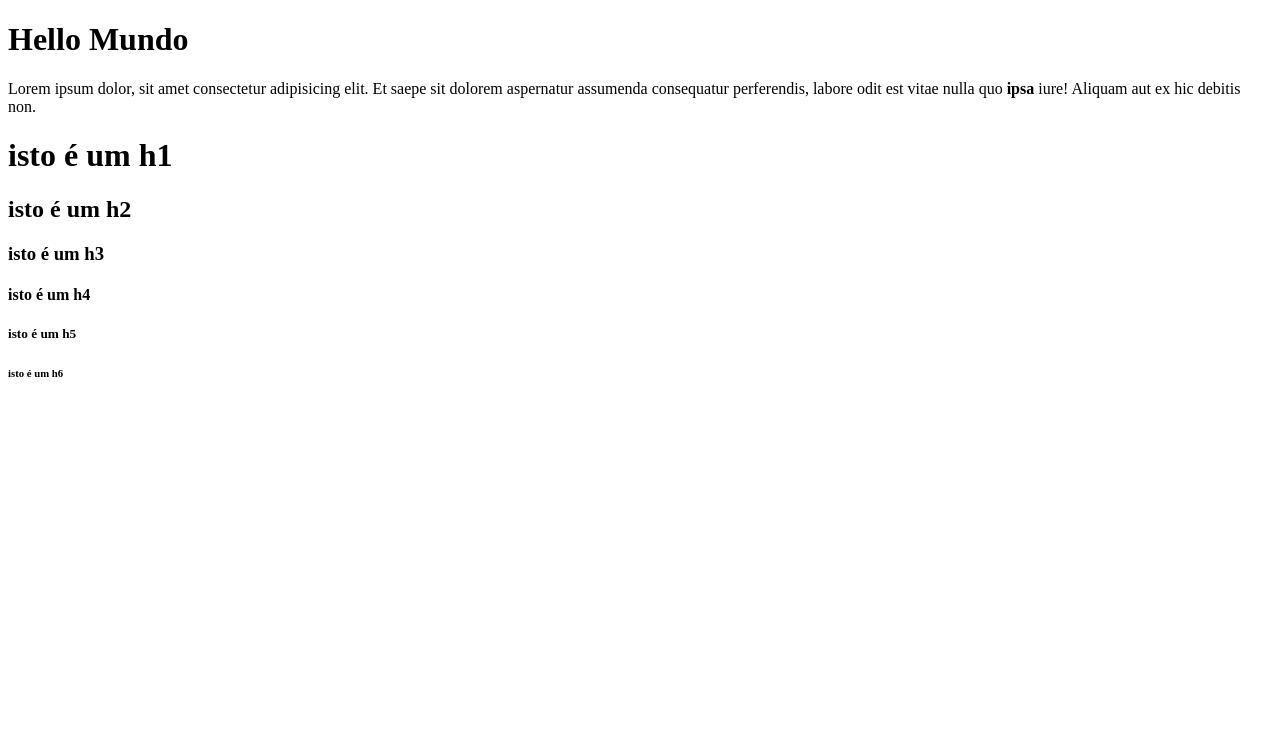
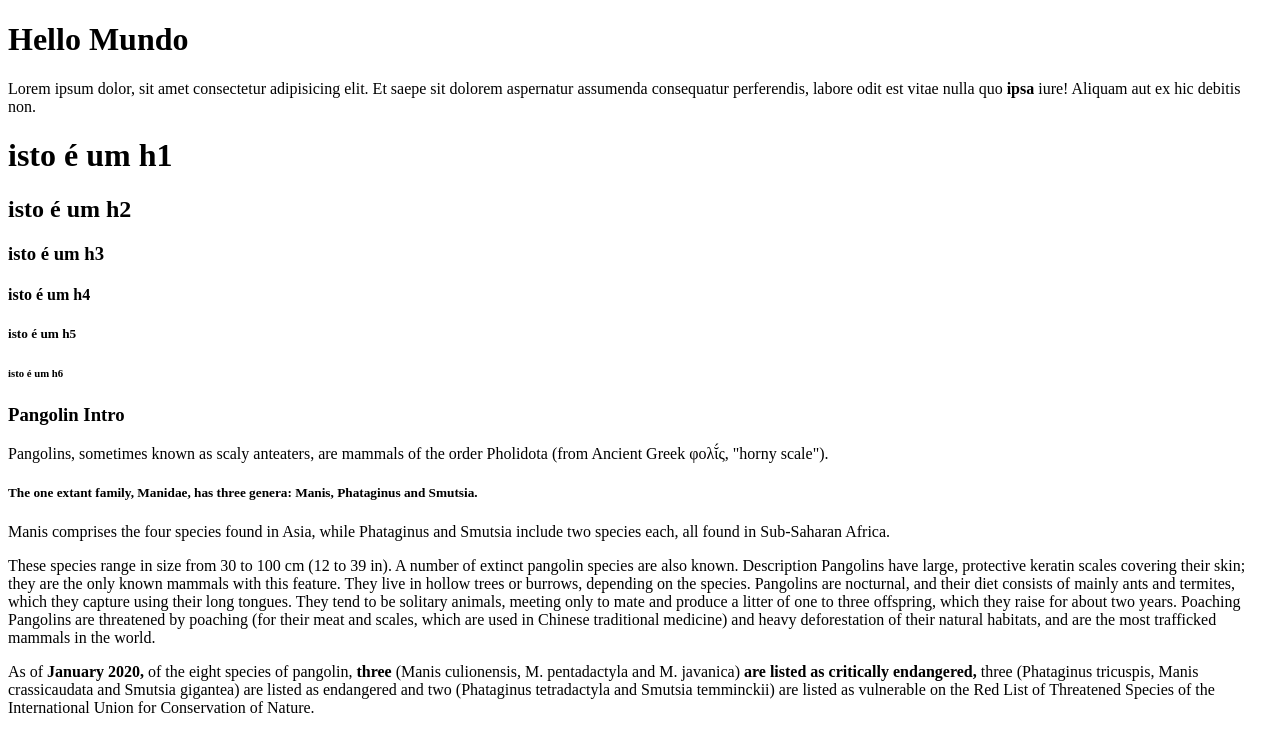
Before and after one commit to SaraBarrett/DDM_WEB, a plain HTML site: page index.html in a window 1280 px wide. Drawn offline with Linux system fonts and the light colour scheme.

Commit message:
exercise pp22

```diff
--- a/index.html
+++ b/index.html
@@ -20,5 +20,38 @@
     <h5>isto é um h5</h5>
     <h6>isto é um h6</h6>
 
+    <!-- Ex PP 22 -->
+    <h3>Pangolin Intro</h3>
+    <p>
+      Pangolins, sometimes known as scaly anteaters, are mammals of the order
+      Pholidota (from Ancient Greek φολῐ́ς, "horny scale").
+    </p>
+    <h5>
+      The one extant family, Manidae, has three genera: Manis, Phataginus and
+      Smutsia.
+    </h5>
+    <p>
+      Manis comprises the four species found in Asia, while Phataginus and
+      Smutsia include two species each, all found in Sub-Saharan Africa.
+    </p>
+    <p>
+      These species range in size from 30 to 100 cm (12 to 39 in). A number of
+      extinct pangolin species are also known. Description Pangolins have large,
+      protective keratin scales covering their skin; they are the only known
+      mammals with this feature. They live in hollow trees or burrows, depending
+      on the species. Pangolins are nocturnal, and their diet consists of mainly
+      ants and termites, which they capture using their long tongues. They tend
+      to be solitary animals, meeting only to mate and produce a litter of one
+      to three offspring, which they raise for about two years. Poaching
+      Pangolins are threatened by poaching (for their meat and scales, which are
+      used in Chinese traditional medicine) and heavy deforestation of their
+      natural habitats, and are the most trafficked mammals in the world.
+    </p>
+    <p>As of <b>January 2020,</b> of the eight species of pangolin, <b>three</b> (Manis
+    culionensis, M. pentadactyla and M. javanica) <b>are listed as critically
+    endangered,</b> three (Phataginus tricuspis, Manis crassicaudata and Smutsia
+    gigantea) are listed as endangered and two (Phataginus tetradactyla and
+    Smutsia temminckii) are listed as vulnerable on the Red List of Threatened
+    Species of the International Union for Conservation of Nature.</p>
   </body>
 </html>
```
